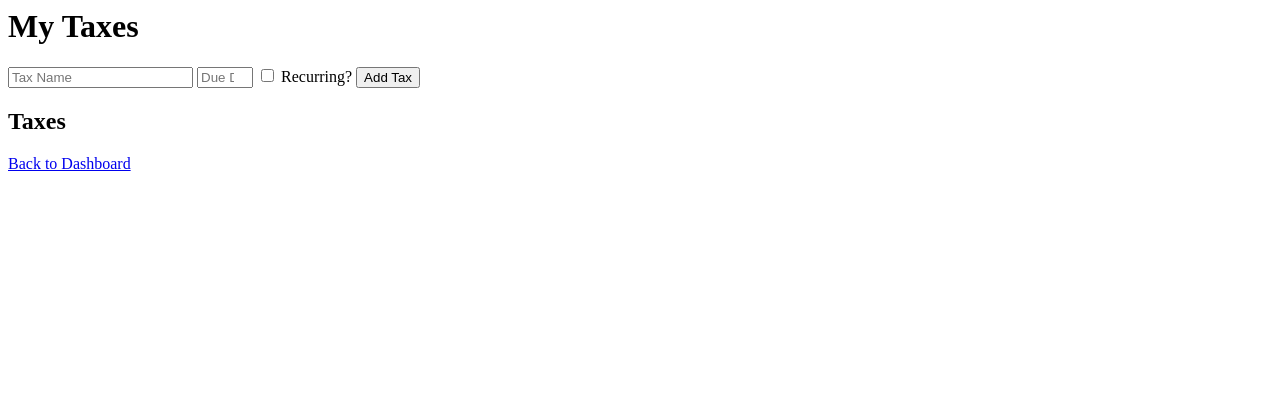
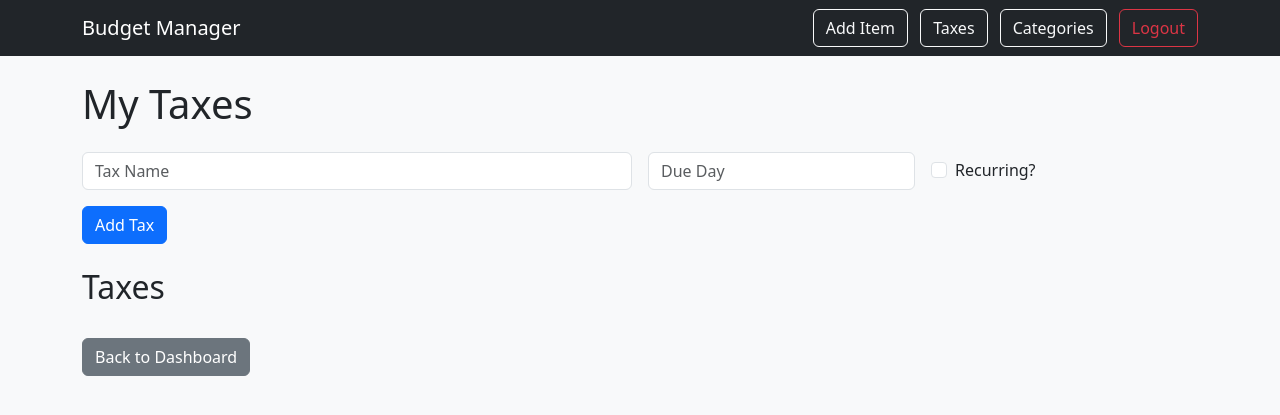
Before and after one commit to Blinde22/budget-manager-web, a Flask app: page /taxes in a window 1280 px wide. Shown: the top 415 px of the page. Run offline with Flask 3, Linux system fonts and the light colour scheme; the visitor is signed in with stand-in values (Sample User, id 1); data that the repository does not hold is empty.

Commit message:
Update taxes.html

```diff
--- a/app/templates/taxes.html
+++ b/app/templates/taxes.html
@@ -1,27 +1,45 @@
-<h1>My Taxes</h1>
+{% extends "base.html" %}
+{% block content %}
+<h1 class="mb-4">My Taxes</h1>
 
-<form method="POST">
-    <input type="text" name="name" placeholder="Tax Name" required>
-    <input type="number" name="due_day" min="1" max="31" placeholder="Due Day" required>
-    <label><input type="checkbox" name="is_recurring"> Recurring?</label>
-    <button type="submit">Add Tax</button>
+<form method="POST" class="mb-4">
+    <div class="row g-3">
+        <div class="col-md-6">
+            <input type="text" name="name" placeholder="Tax Name" class="form-control" required>
+        </div>
+        <div class="col-md-3">
+            <input type="number" name="due_day" min="1" max="31" placeholder="Due Day" class="form-control" required>
+        </div>
+        <div class="col-md-3 d-flex align-items-center">
+            <div class="form-check">
+                <input type="checkbox" name="is_recurring" class="form-check-input" id="is_recurring">
+                <label for="is_recurring" class="form-check-label">Recurring?</label>
+            </div>
+        </div>
+        <div class="col-12">
+            <button type="submit" class="btn btn-primary">Add Tax</button>
+        </div>
+    </div>
 </form>
 
 <h2>Taxes</h2>
-<ul>
+<ul class="list-group">
 {% for tax in taxes %}
-    <li>
+    <li class="list-group-item d-flex justify-content-between align-items-center">
+        <div>
             {{ tax.name }} - Due on {{ tax.due_day }}th
-        {% if tax.is_recurring %} 🔁 Recurring {% endif %} -
+            {% if tax.is_recurring %} 🔁 Recurring {% endif %}
             {% if tax.is_paid %}
                 ✅ Paid ({{ tax.last_paid }})
             {% else %}
                 ❌ Not Paid
-        <a href="{{ url_for('main.pay_tax', tax_id=tax.id) }}">Mark as Paid</a>
+                <a href="{{ url_for('main.pay_tax', tax_id=tax.id) }}" class="btn btn-sm btn-success ms-2">Mark as Paid</a>
             {% endif %}
-        | <a href="{{ url_for('main.delete_tax', tax_id=tax.id) }}" class="text-danger">Delete</a>
+        </div>
+        <a href="{{ url_for('main.delete_tax', tax_id=tax.id) }}" class="btn btn-sm btn-danger">Delete</a>
     </li>
 {% endfor %}
 </ul>
 
-<a href="/">Back to Dashboard</a>
+<a href="/" class="btn btn-secondary mt-4">Back to Dashboard</a>
+{% endblock %}
```
Lines whose indentation alone changed are shown as unchanged.
